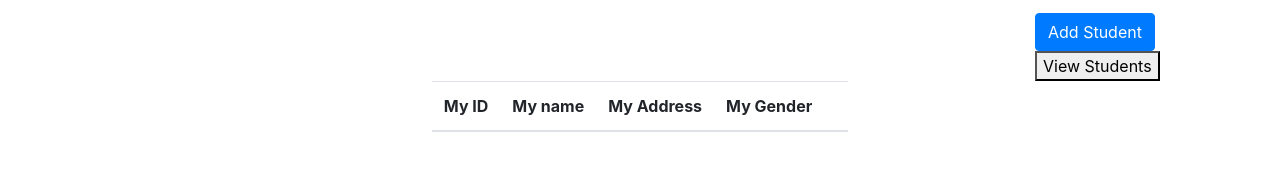
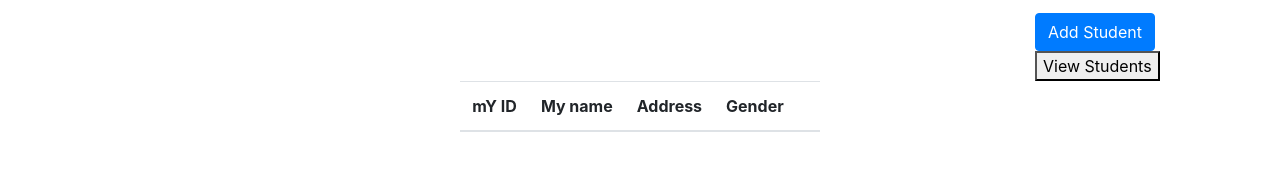
Before and after one commit to Yeminthant344/Project-part2, a website: page public/index.html in a window 1280 px wide. Shown: the part 397-568 px from the top of the page. Drawn offline with nearby package versions, Linux system fonts and the light colour scheme.

Commit message:
changed html

```diff
--- a/public/index.html
+++ b/public/index.html
@@ -5,9 +5,9 @@
     <meta charset="UTF-8">
     <meta name="viewport" content="width=device-width, initial-scale=1.0">
 
-    <title>My project</title>
+    <title>mY TEST</title>
 
-    <title>My project</title>
+    <title>MY test</title>
 
     <script src="https://code.jquery.com/jquery-3.5.1.slim.min.js"></script>
     <script src="https://cdn.jsdelivr.net/npm/@popperjs/core@2.5.3/dist/umd/popper.min.js"></script>
@@ -47,10 +47,10 @@
                     <table class="table table-striped table-striped-custom">
                         <thead>
                             <tr>
-                                <th>My ID</th>
+                                <th> mY ID</th>
                                 <th>My name</th>
-                                <th> My Address</th>
-                                <th> My Gender</th>
+                                <th>Address</th>
+                                <th>Gender</th>
                                 <th></th>
                             </tr>
                         </thead>
```
